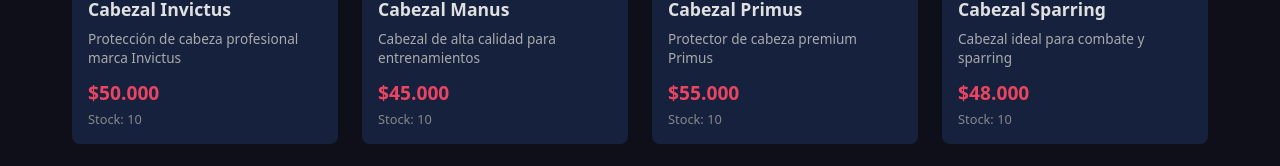
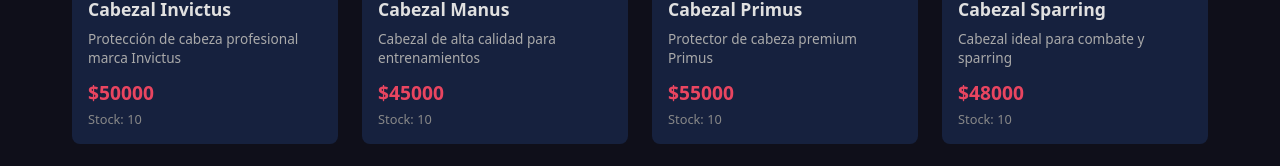
Before and after one commit to tkdbrian/preentrega-react, a React (Vite) app: page / in a window 1280 px wide. Shown: the part 378-544 px from the top of the page. Built offline with nearby package versions, Linux system fonts and the light colour scheme.

Commit message:
fix: precio simple

```diff
--- a/src/components/Item/Item.jsx
+++ b/src/components/Item/Item.jsx
@@ -7,7 +7,7 @@
       <div className="card-body">
         <h2 className="card-title">{name}</h2>
         <p className="card-description">{description}</p>
-        <p className="card-price">${price.toLocaleString('es-AR')}</p>
+        <p className="card-price">${price}</p>
         <p className="card-stock">Stock: {stock}</p>
         {children}
       </div>
```
